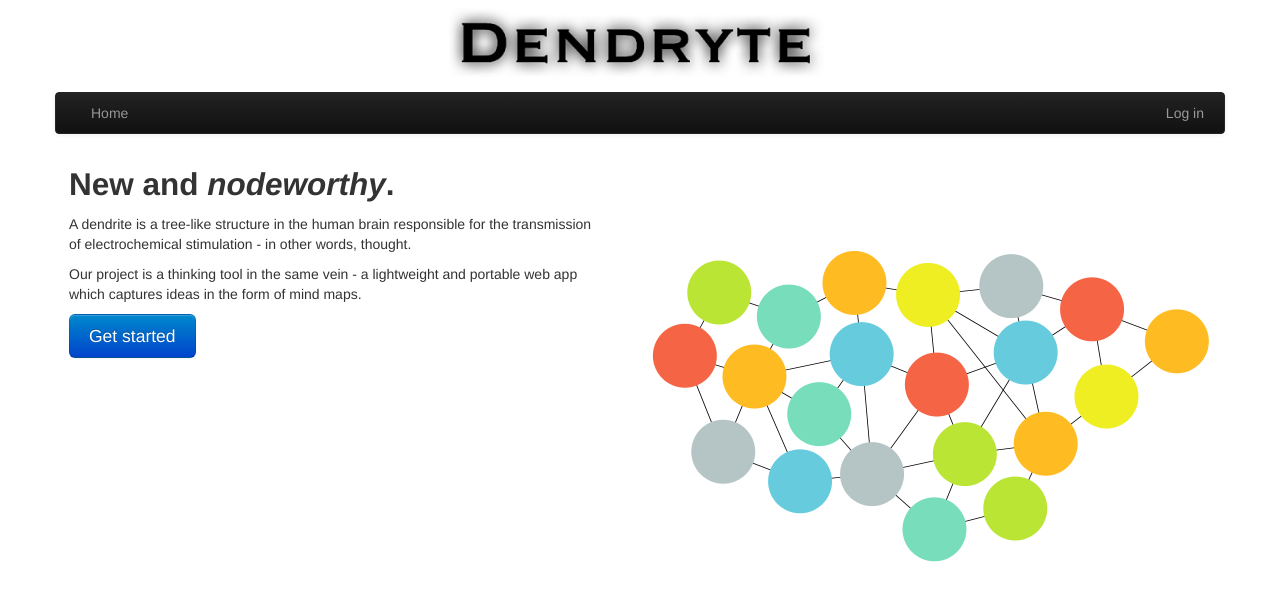
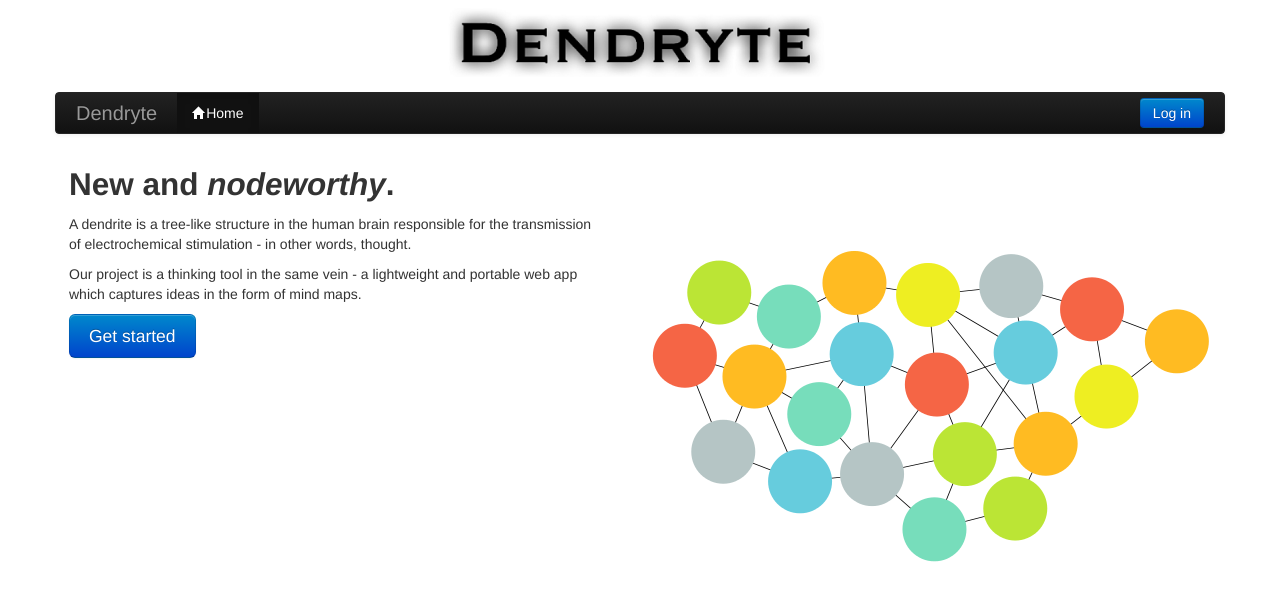
Before and after one commit to dariusf/dendryte, a plain HTML site: page templates/front.html in a window 1280 px wide. Drawn offline with Linux system fonts and the light colour scheme.

Commit message:
Changed nav bar design.

```diff
--- a/templates/front.html
+++ b/templates/front.html
@@ -6,6 +6,7 @@
         <meta name="viewport" content="width=device-width, initial-scale=1.0">
         <link href="../bootstrap/css/bootstrap.css" rel="stylesheet">
         <link href="../bootstrap/css/bootstrap-responsive.css" rel="stylesheet">
+		<script src="../bootstrap/js/bootstrap.min.js"></script>
         <link type="text/css" rel="stylesheet" href="../stylesheets/front.css">
     </head>
     <body>
@@ -22,16 +23,22 @@
 				<!-- Navbar -->
 				<div class = "navbar navbar-inverse">
 					<div class = "navbar-inner">
-						<div class = "nav-collapse collapse">
-							<p class="navbar-text pull-right">
-								<a href = "/projects" class = "navbar-link">Log in</a>
-							</p>
-							<ul class = "nav">
-								<li> <a href="/">Home</a> </li>
+						<div class="container">
+							<a class="btn btn-navbar" data-toggle="collapse" data-target=".nav-collapse">
+								<span class="icon-bar"></span>
+								<span class="icon-bar"></span>
+								<span class="icon-bar"></span>
+							</a>
+							<a class="brand" href="/">Dendryte</a>
+							<div class="nav-collapse collapse">
+							<ul class="nav">
+								<li class="active"><a href="/"><i class="icon-home icon-white"></i>Home</a></li>
 							</ul>
-						</div>
-					</div>
-				</div>
+							<a class="btn btn-primary pull-right" href="/project">Log in</a>
+							</div> <!--- End of Collapse ---->
+						</div> <!-- End of Container ---->
+					</div> <!-- End of Navbar-inner ---->
+				</div> <!-- End of Navbar ---->
 
 				<!-- Content -->
 
```
Also changed, not shown: templates/mindmap.html (+15 -9 lines), templates/projects.html (+17 -10 lines).
